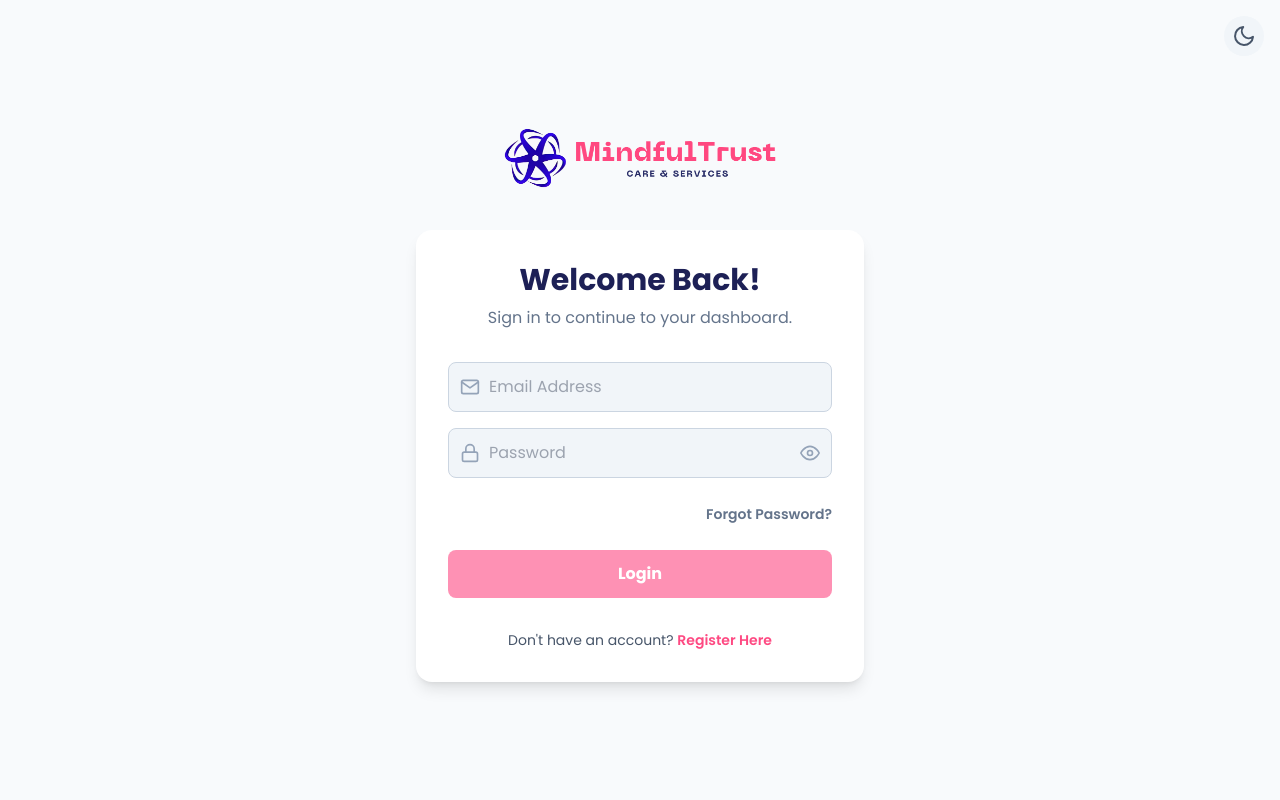
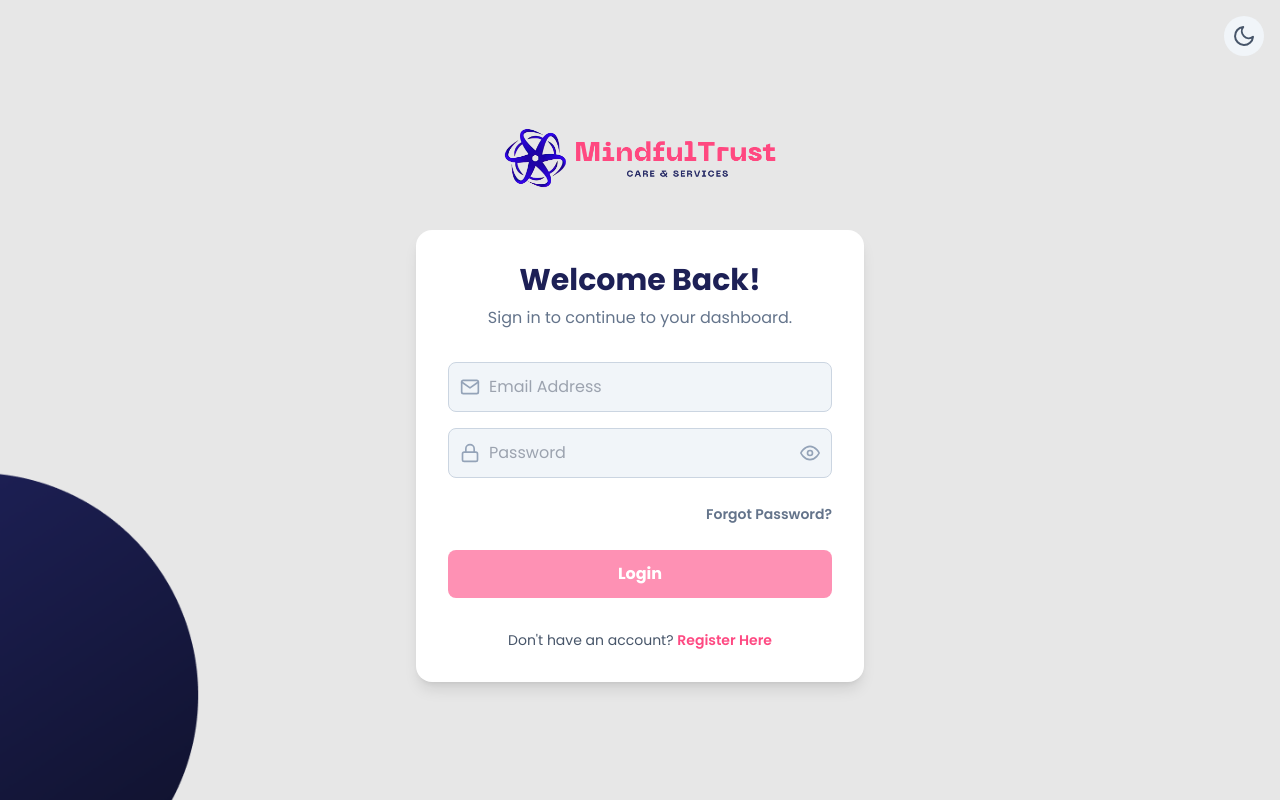
Before and after one commit to MalikOwaisDev/cms-front, a React (Vite) app: page /login in a window 1280 px wide. Built offline with nearby package versions, Linux system fonts and the light colour scheme.

Commit message:
Login Background Updated

```diff
--- a/src/auth/Login.jsx
+++ b/src/auth/Login.jsx
@@ -206,7 +206,7 @@ export default function Login() {
     <>
     {/* // UI Improvement: Added a subtle gradient background for more depth */}
       {/* UI Improvement: Added entry animations for the entire form */}
-      <div className="relative min-h-screen flex items-center justify-center bg-slate-50 dark:bg-slate-900 p-4 font-sans transition-colors duration-300">
+      <div className="lgn-hero">
         <ThemeToggle />
         <div
           className={`w-full max-w-md transform transition-all duration-700 ease-out ${isMounted ? "opacity-100 translate-y-0" : "opacity-0 translate-y-10"
```
